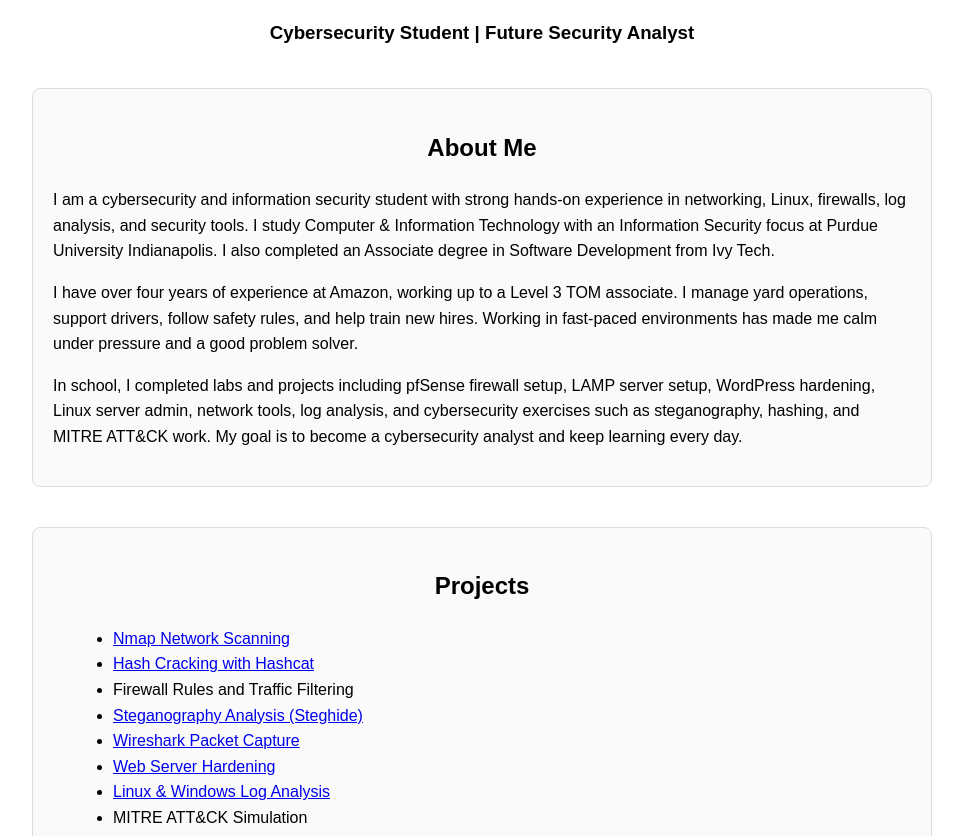
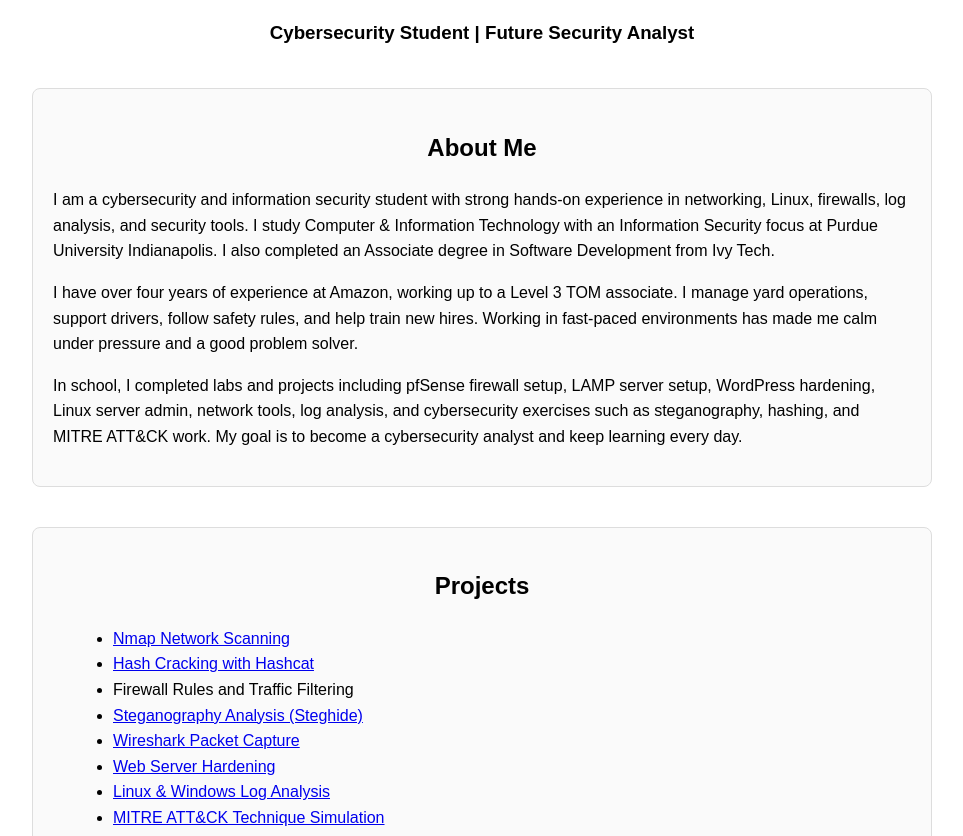
Before and after one commit to manjeetsinghcyber/manjeet-portfolio, a plain HTML site: page index.html in a window 1280 px wide. Shown: the part 116-952 px from the top of the page, without its empty margins (158-1121 px from the left). Drawn offline with Linux system fonts and the light colour scheme.

Commit message:
Update index.html

```diff
--- a/index.html
+++ b/index.html
@@ -62,7 +62,7 @@
             <li><a href="projects/wireshark.html">Wireshark Packet Capture</a></li>
             <li><a href="projects/webhardening.html">Web Server Hardening</a></li>
             <li><a href="projects/loganalysis.html">Linux & Windows Log Analysis</a></li>
-            <li>MITRE ATT&CK Simulation</li>
+            <li><a href="projects/mitre.html">MITRE ATT&CK Technique Simulation</a></li>
             <li>Vulnerability Scanning</li>
             <li>Python Port Scanner Tool</li>
         </ul>
```
